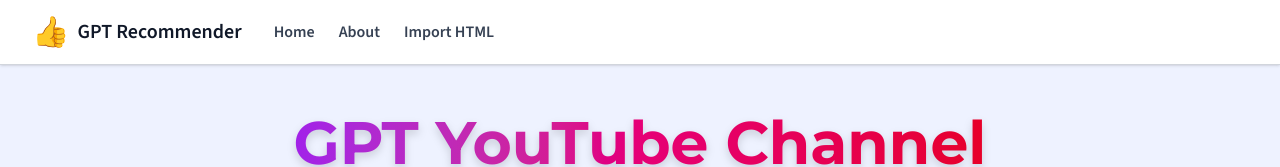
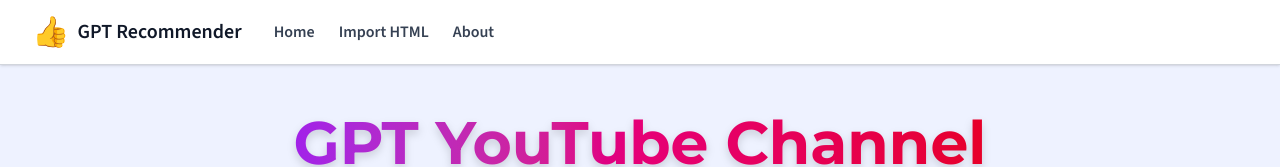
Before and after one commit to louispaulet/gpt_recommender, a React (Vite) app in the folder gpt_reco_app/: page / in a window 1280 px wide. Shown: the top 167 px of the page. Built offline with nearby package versions, Linux system fonts and the light colour scheme; no server answers; a web font is replaced by a local one.

Commit message:
[gpt_reco_app] reorder about link in navbar

```diff
--- a/gpt_reco_app/src/components/Navbar.jsx
+++ b/gpt_reco_app/src/components/Navbar.jsx
@@ -15,11 +15,11 @@
               <Link to="/" className="text-gray-700 hover:text-blue-600 font-semibold">
                 Home
               </Link>
+              <Link to="/import-html" className="text-gray-700 hover:text-blue-600 font-semibold">
+                Import HTML
+              </Link>
               <Link to="/about" className="text-gray-700 hover:text-blue-600 font-semibold">
                 About
-              </Link>
-              <Link to="/import-html" className="text-gray-700 hover:text-blue-600 font-semibold">
-                Import HTML
               </Link>
             </div>
           </div>
```
